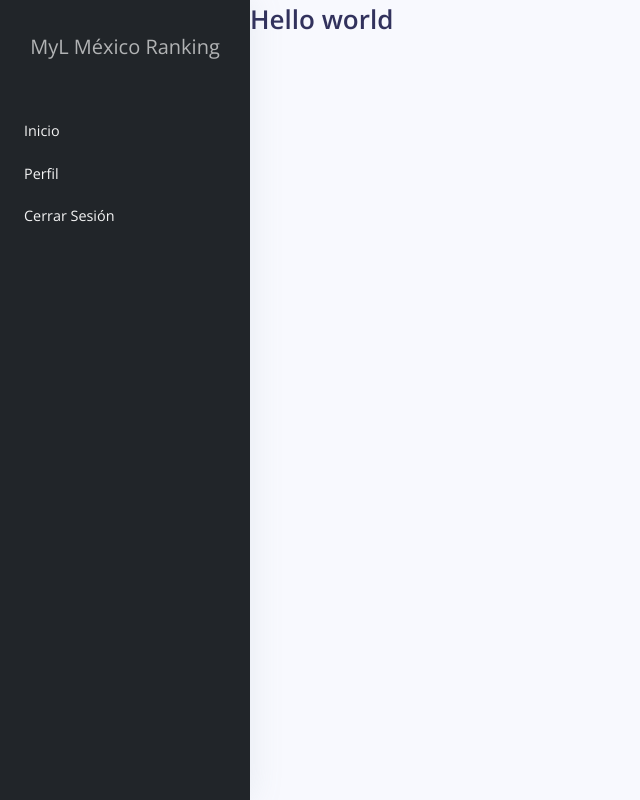
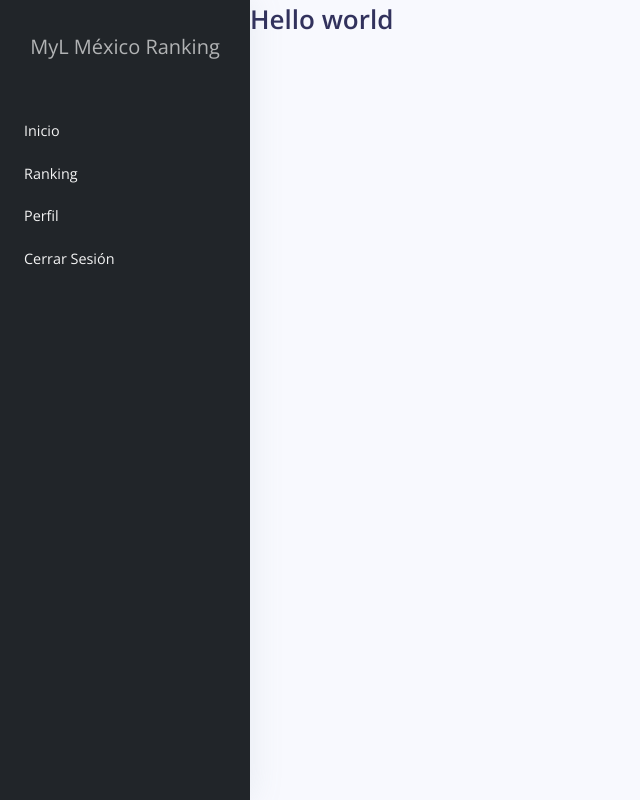
Before and after one commit to kevotovar/myl, a Django app: page / in a window 1280 px wide. Shown: the whole page, without its empty margins (0-640 px from the left). Run offline with Django 3.2, Linux system fonts and the light colour scheme; the visitor is signed in with stand-in values (Sample User, id 1); some libraries are stand-ins or nearby versions.

Commit message:
Add the ranking id

```diff
--- a/templates/base.html
+++ b/templates/base.html
@@ -26,6 +26,9 @@
           <a class="nav-link" href="{% url 'core:home' %}">
             Inicio
           </a>
+          <a href="#" class="nav-link">
+            Ranking
+          </a>
           {% if user.is_authenticated %}
             <a class="nav-link" href="{% url 'user:index' %}">
               Perfil
--- a/templates/profile/index.html
+++ b/templates/profile/index.html
@@ -49,7 +49,7 @@
                   <h3>
                     {% if user.name %}{{user.name}}{% else %}{{user.username}}{% endif %}
                   </h3>
-                  <h5>ID: {{user.id}}</h5>
+                  <h5>ID: {{user.ranking_id}}</h5>
                 </div>
               </div>
               <div class="col">
--- a/user/models.py
+++ b/user/models.py
@@ -1,3 +1,5 @@
+import string
+import random
 from django.db import models
 from django.contrib.auth.base_user import AbstractBaseUser
 from django.contrib.auth.models import PermissionsMixin
@@ -12,6 +14,11 @@ USER_TYPE = (
     ('ADMIN', _('admin')),
 )
 
+def ranking_id_generator():
+    return ''.join(
+        random.SystemRandom().choice(string.ascii_uppercase + string.digits) for _ in range(6)
+    )
+
 # Create your models here.
 class User(AbstractBaseUser, PermissionsMixin, TimeStampedModel):
     email = models.EmailField(_('email'), unique=True)
@@ -24,6 +31,9 @@ class User(AbstractBaseUser, PermissionsMixin, TimeStampedModel):
     type = models.CharField(
         _('type'), choices=USER_TYPE, default=USER_TYPE[0][0], max_length=20
     )
+    ranking_id = models.CharField(
+        _('id'), max_length=60, default=ranking_id_generator
+    )
 
     USERNAME_FIELD = 'email'
 
```
Also changed, not shown: user/migrations/0004_user_ranking_id.py (added), 1 other file.
